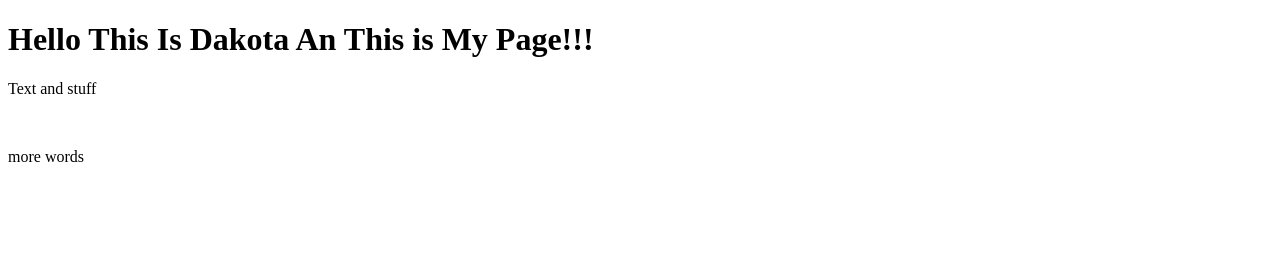
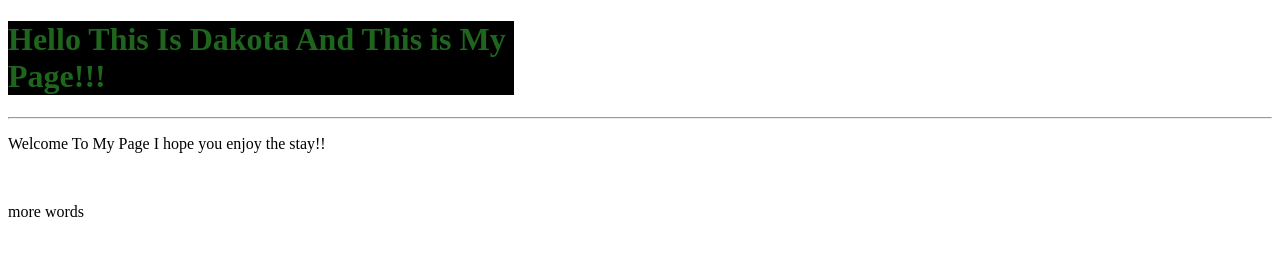
Before and after one commit to inkery/inkery.github.io, a plain HTML site: page index.html in a window 1280 px wide. Drawn offline with Linux system fonts and the light colour scheme.

Commit message:
new styles

```diff
--- a/index.html
+++ b/index.html
@@ -4,18 +4,25 @@
 <head>
     <meta charset="UTF-8">
     <title>Index</title>
-
+    <link rel="stylesheet" type="text/css" href="style.css">
 </head>
 
 
 <body>
 
-<h1>Hello This Is Dakota An This is My Page!!!</h1>
+<h1>Hello This Is Dakota And This is My Page!!!</h1>
 
-<p>Text and stuff</p> <br>
+<hr>
+
+<div>
+
+<p>Welcome To My Page I hope you enjoy the stay!!</p> <br>
 
 <p> more words </p>
 
+
+
+</div>
 
 </body>
 
--- /dev/null
+++ b/style.css
@@ -0,0 +1,10 @@
+h1 {color: rgb(30, 102, 30);
+    background-color: black;
+    font-weight:bold;
+    width: 40%;
+}
+
+p {
+
+
+}
```
